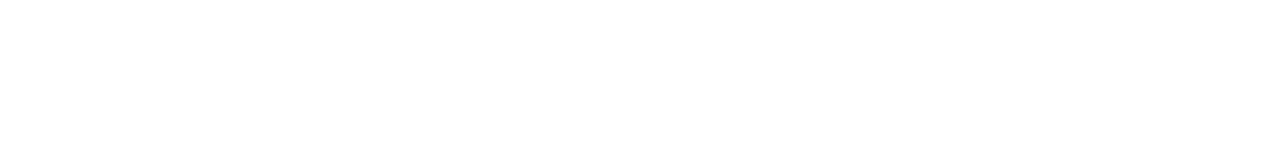
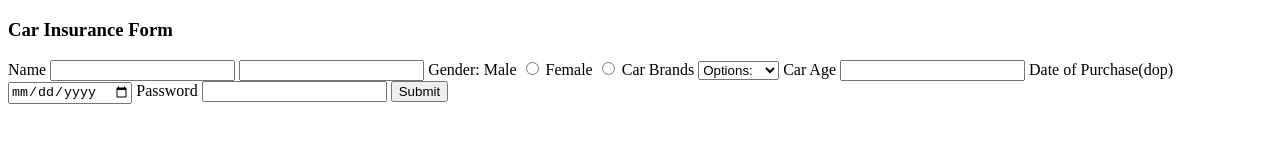
Before and after one commit to acciojob/car-insurance-form-ErAdilrasheed, a website: page main.html in a window 1280 px wide. Drawn offline with Linux system fonts and the light colour scheme.

Commit message:
created a submission

```diff
--- a/main.html
+++ b/main.html
@@ -8,6 +8,34 @@
 
 <body>
 	<!-- the entire body must be written by student -->
+	<form method="post">
+		<h3>Car Insurance Form</h3>
+		<label for="name">Name</label>
+		<input type="text" id="name" required>
+		<label for="email"></label>
+		<input type="email" id="email" required>
+		<label for="gender">Gender: </label>
+		Male
+		<input type="radio" name="gender" required>
+		Female
+		<input type="radio" name="gender" required>
+		<label for="cars">Car Brands</label>
+		<select>
+			<option>Options:</option>
+			<option>BMW</option>
+			<option>Audi</option>
+			<option>Mercedez</option>
+		</select>
+		<label for="carage">Car Age</label>
+		<input type="number" id="carage" required>
+		<label for="dop">Date of Purchase(dop)</label>
+		<input type="date" id="dop" required>
+		<label for="password">Password</label>
+		<input type="password" id="password" required>
+		<button type="submit">Submit</button>
+	</form>
+
+
     <script type="text/javascript" src="./script.js">
 </script>
 
```
